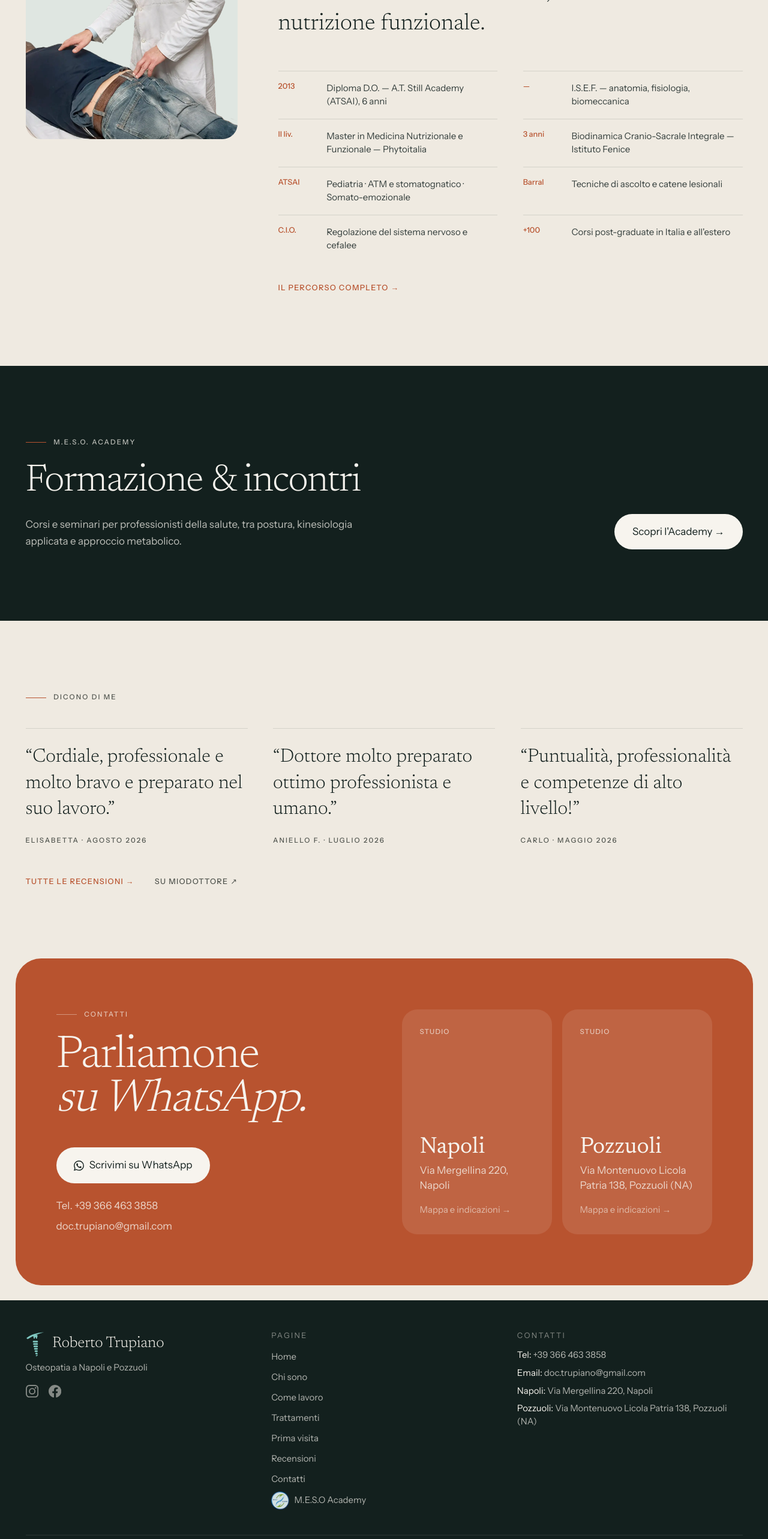
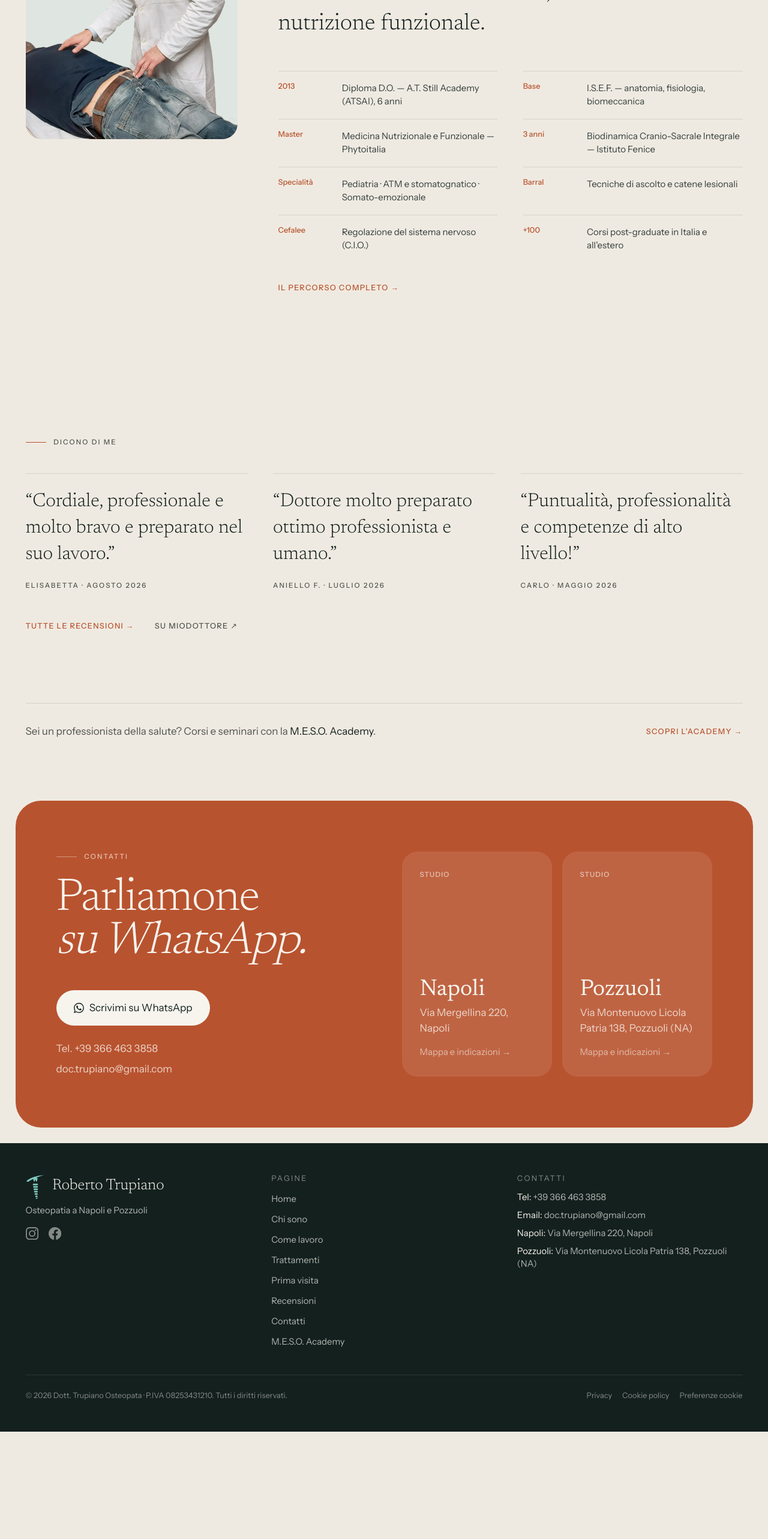
Before and after one commit to michele1977/osteopata-site, a Next.js app: page / in a window 1280 px wide. Shown: the part 3080-5646 px from the top of the page at 60% size. After the commit the page ends 5467 px from the top, so only its background shows below. Built offline with nearby package versions, Linux system fonts and the light colour scheme.

Commit message:
Ritocchi: etichette leggibili su telefono, formazione comprensibile, titolo Chi sono, Academy in una riga, footer
Co-Authored-By: Claude Sonnet 5.5 <noreply@anthropic.com>
Claude-Session: https://claude.ai/code/session_01BajuaXcQj4vgDBABugaeYk

```diff
--- a/app/chi-sono/page.tsx
+++ b/app/chi-sono/page.tsx
@@ -8,7 +8,7 @@ import CallBand from "@/components/ui/CallBand";
 import { FORMAZIONE } from "@/lib/formazione";
 
 export const metadata: Metadata = {
-  title: "Chi sono – Osteopata a Napoli e Pozzuoli | Roberto Trupiano",
+  title: "Chi sono – Osteopata a Napoli e Pozzuoli",
   description:
     "Roberto Trupiano, osteopata a Napoli e Pozzuoli. Trattamenti personalizzati per mal di schiena, cervicale, postura e dolori articolari.",
 };
@@ -124,7 +124,7 @@ export default function ChiSonoPage() {
           <ul className="lg:col-span-8">
             {FORMAZIONE.map(([k, v]) => (
               <li key={v} className="flex gap-6 border-t border-line py-5">
-                <span className="w-16 shrink-0 text-xs font-medium text-tufo">{k}</span>
+                <span className="w-24 shrink-0 text-xs font-medium text-tufo">{k}</span>
                 <span className="text-ink/85">{v}</span>
               </li>
             ))}
--- a/app/contatti/page.tsx
+++ b/app/contatti/page.tsx
@@ -42,7 +42,7 @@ export default function ContattiPage() {
         aside={
           <dl className="rounded-[1.75rem] bg-paper p-8 ring-1 ring-line">
             <div>
-              <dt className="text-[11.5px] font-medium uppercase tracking-[0.18em] text-stone">
+              <dt className="text-[13px] sm:text-[11.5px] font-medium uppercase tracking-[0.18em] text-stone">
                 Telefono
               </dt>
               <dd className="mt-2">
@@ -52,7 +52,7 @@ export default function ContattiPage() {
               </dd>
             </div>
             <div className="mt-6 border-t border-line pt-6">
-              <dt className="text-[11.5px] font-medium uppercase tracking-[0.18em] text-stone">Email</dt>
+              <dt className="text-[13px] sm:text-[11.5px] font-medium uppercase tracking-[0.18em] text-stone">Email</dt>
               <dd className="mt-2">
                 <a
                   href={`mailto:${CONTACT_INFO.email}`}
--- a/app/meso-academy/page.tsx
+++ b/app/meso-academy/page.tsx
@@ -93,7 +93,7 @@ export default function MesoAcademyPage() {
           {acronimo.map(([lettera, parola]) => (
             <div key={lettera} className="py-12 md:px-8 md:first:pl-0">
               <div className="font-display text-6xl font-light text-sand">{lettera}</div>
-              <div className="mt-2 text-[11.5px] font-medium uppercase tracking-[0.18em] text-paper/75">
+              <div className="mt-2 text-[13px] sm:text-[11.5px] font-medium uppercase tracking-[0.18em] text-paper/75">
                 {parola}
               </div>
             </div>
--- a/app/page.tsx
+++ b/app/page.tsx
@@ -26,7 +26,7 @@ const studi = [
 
 function Label({ children }: { children: React.ReactNode }) {
   return (
-    <div className="flex items-center gap-3 text-[11.5px] font-medium uppercase tracking-[0.18em] text-stone">
+    <div className="flex items-center gap-3 text-[13px] sm:text-[11.5px] font-medium uppercase tracking-[0.18em] text-stone">
       <span className="h-px w-8 bg-tufo" />
       {children}
     </div>
@@ -47,7 +47,7 @@ export default function HomePage() {
         />
         <div className="relative mx-auto grid max-w-[1320px] gap-12 px-6 pb-20 pt-16 lg:grid-cols-12 lg:items-center lg:px-10 lg:pt-20">
           <div className="lg:col-span-7">
-            <div className="flex items-center gap-3 text-[11.5px] font-medium uppercase tracking-[0.18em] text-stone">
+            <div className="flex items-center gap-3 text-[13px] sm:text-[11.5px] font-medium uppercase tracking-[0.18em] text-stone">
               <span className="h-px w-8 bg-tufo" />
               Osteopata D.O. · Napoli &amp; Pozzuoli
             </div>
@@ -68,13 +68,13 @@ export default function HomePage() {
             </p>
             <dl className="mt-8 grid max-w-lg grid-cols-2 border-t border-ink/15 pt-3">
               <div>
-                <dt className="text-[11.5px] font-medium uppercase tracking-[0.18em] text-stone">Telefono</dt>
+                <dt className="text-[13px] sm:text-[11.5px] font-medium uppercase tracking-[0.18em] text-stone">Telefono</dt>
                 <dd className="mt-0.5">
                   <span className="font-display text-xl">{phoneShort}</span>
                 </dd>
               </div>
               <div className="border-l border-ink/15 pl-6">
-                <dt className="text-[11.5px] font-medium uppercase tracking-[0.18em] text-stone">Studi</dt>
+                <dt className="text-[13px] sm:text-[11.5px] font-medium uppercase tracking-[0.18em] text-stone">Studi</dt>
                 <dd className="mt-0.5">
                   <a
                     href="#contatti"
@@ -119,7 +119,7 @@ export default function HomePage() {
             ].map(([a, b]) => (
               <div key={b} className="px-4 py-6 first:pl-0">
                 <div className="font-display text-2xl">{a}</div>
-                <div className="text-[11.5px] font-medium uppercase tracking-wider text-stone">{b}</div>
+                <div className="text-[13px] sm:text-[11.5px] font-medium uppercase tracking-wider text-stone">{b}</div>
               </div>
             ))}
           </div>
@@ -155,7 +155,7 @@ export default function HomePage() {
             <ul className="mt-12 grid sm:grid-cols-2 sm:gap-x-10">
               {FORMAZIONE.map(([k, v]) => (
                 <li key={v} className="flex gap-5 border-t border-line py-4">
-                  <span className="w-14 shrink-0 text-xs font-medium text-tufo">{k}</span>
+                  <span className="w-20 shrink-0 text-xs font-medium text-tufo">{k}</span>
                   <span className="text-[15px] text-ink/85">{v}</span>
                 </li>
               ))}
@@ -170,33 +170,6 @@ export default function HomePage() {
         </div>
       </section>
 
-      {/* M.E.S.O. ACADEMY */}
-      <section id="eventi" className="bg-ink py-28 text-paper">
-        <div className="mx-auto grid max-w-[1320px] gap-10 px-6 lg:grid-cols-12 lg:items-end lg:px-10">
-          <div className="lg:col-span-8">
-            <div className="flex items-center gap-3 text-[11.5px] font-medium uppercase tracking-[0.18em] text-paper/75">
-              <span className="h-px w-8 bg-tufo" />
-              M.E.S.O. Academy
-            </div>
-            <h2 className="mt-6 font-display text-5xl font-light tracking-tight md:text-6xl">
-              Formazione &amp; incontri
-            </h2>
-            <p className="mt-6 max-w-xl leading-relaxed text-paper/75">
-              Corsi e seminari per professionisti della salute, tra postura, kinesiologia applicata
-              e approccio metabolico.
-            </p>
-          </div>
-          <div className="lg:col-span-4 lg:text-right">
-            <Link
-              href="/meso-academy"
-              className="inline-block rounded-full bg-paper px-7 py-4 text-ink transition hover:bg-tufo hover:text-paper"
-            >
-              Scopri l&apos;Academy →
-            </Link>
-          </div>
-        </div>
-      </section>
-
       {/* RECENSIONI */}
       <section className="mx-auto max-w-[1320px] px-6 py-28 lg:px-10">
         <Label>Dicono di me</Label>
@@ -206,7 +179,7 @@ export default function HomePage() {
               <blockquote className="font-display text-2xl font-light leading-snug md:text-3xl">
                 “{r.testo}”
               </blockquote>
-              <figcaption className="mt-5 text-[11.5px] font-medium uppercase tracking-[0.18em] text-stone">
+              <figcaption className="mt-5 text-[13px] sm:text-[11.5px] font-medium uppercase tracking-[0.18em] text-stone">
                 {r.nome} · {r.data}
               </figcaption>
             </figure>
@@ -227,12 +200,25 @@ export default function HomePage() {
         </div>
       </section>
 
+      {/* M.E.S.O. ACADEMY: riga per i colleghi, non per i pazienti */}
+      <section id="eventi" className="mx-auto max-w-[1320px] px-6 pb-24 lg:px-10">
+        <div className="flex flex-wrap items-center justify-between gap-4 border-t border-line pt-8">
+          <p className="text-stone">
+            Sei un professionista della salute? Corsi e seminari con la{" "}
+            <span className="text-ink">M.E.S.O. Academy</span>.
+          </p>
+          <Link href="/meso-academy" className="text-xs font-medium uppercase tracking-widest text-tufo hover:underline">
+            Scopri l&apos;Academy →
+          </Link>
+        </div>
+      </section>
+
       {/* CONTATTI */}
       <section id="contatti" className="px-4 pb-4 lg:px-6 lg:pb-6">
         <div className="relative overflow-hidden rounded-[2.5rem] bg-tufo px-6 py-20 text-paper lg:px-16">
           <div className="grid gap-14 lg:grid-cols-12">
             <div className="lg:col-span-6">
-              <div className="flex items-center gap-3 text-[11.5px] font-medium uppercase tracking-[0.18em] text-paper/70">
+              <div className="flex items-center gap-3 text-[13px] sm:text-[11.5px] font-medium uppercase tracking-[0.18em] text-paper/70">
                 <span className="h-px w-8 bg-paper/40" />
                 Contatti
               </div>
@@ -264,7 +250,7 @@ export default function HomePage() {
                   href="/contatti"
                   className="group flex flex-col justify-between rounded-3xl bg-paper/10 p-7 transition hover:bg-paper/20"
                 >
-                  <span className="text-[11.5px] font-medium uppercase tracking-widest text-paper/70">Studio</span>
+                  <span className="text-[13px] sm:text-[11.5px] font-medium uppercase tracking-widest text-paper/70">Studio</span>
                   <span className="mt-20">
                     <span className="block font-display text-4xl">{citta}</span>
                     <span className="mt-1 block text-paper/80">{indirizzo}</span>
--- a/app/prima-visita/page.tsx
+++ b/app/prima-visita/page.tsx
@@ -91,7 +91,7 @@ export default function PrimaVisitaPage() {
           <dl className="lg:col-span-8">
             {infoPratiche.map((info) => (
               <div key={info.titolo} className="grid gap-2 border-t border-line py-7 sm:grid-cols-3 sm:gap-8">
-                <dt className="text-[11.5px] font-medium uppercase tracking-[0.18em] text-stone sm:pt-1">
+                <dt className="text-[13px] sm:text-[11.5px] font-medium uppercase tracking-[0.18em] text-stone sm:pt-1">
                   {info.titolo}
                 </dt>
                 <dd className="leading-relaxed text-ink/85 sm:col-span-2">{info.testo}</dd>
--- a/app/recensioni/page.tsx
+++ b/app/recensioni/page.tsx
@@ -38,7 +38,7 @@ export default function RecensioniPage() {
               <blockquote className="font-display text-3xl font-light leading-snug md:text-4xl">
                 &ldquo;{r.testo}&rdquo;
               </blockquote>
-              <figcaption className="mt-6 text-[11.5px] font-medium uppercase tracking-[0.18em] text-stone">
+              <figcaption className="mt-6 text-[13px] sm:text-[11.5px] font-medium uppercase tracking-[0.18em] text-stone">
                 {r.nome} · {r.visita} · {r.data}
               </figcaption>
             </figure>
--- a/components/home/Disturbi.tsx
+++ b/components/home/Disturbi.tsx
@@ -132,7 +132,7 @@ export default function Disturbi() {
 
         {/* Dettaglio zona */}
         <div className="flex flex-col lg:col-span-7">
-          <div className="flex items-center gap-3 font-mono font-medium text-[11.5px] uppercase tracking-[0.18em] text-stone">
+          <div className="flex items-center gap-3 font-mono font-medium text-[13px] sm:text-[11.5px] uppercase tracking-[0.18em] text-stone">
             <span className="h-px w-8 bg-tufo" />
             Cosa trattiamo
           </div>
--- a/components/home/Triangolo.tsx
+++ b/components/home/Triangolo.tsx
@@ -27,7 +27,7 @@ export default function Triangolo() {
     <section id="metodo" className="mx-auto max-w-[1320px] px-6 py-28 lg:px-10">
       <div className="grid gap-16 lg:grid-cols-12">
         <div className="lg:col-span-5">
-          <div className="flex items-center gap-3 text-[11.5px] font-medium uppercase tracking-[0.18em] text-stone">
+          <div className="flex items-center gap-3 text-[13px] sm:text-[11.5px] font-medium uppercase tracking-[0.18em] text-stone">
             <span className="h-px w-8 bg-tufo" />
             Il metodo
           </div>
@@ -78,7 +78,7 @@ export default function Triangolo() {
               ))}
             </svg>
             <div className="relative max-w-sm text-center">
-              <div className="text-[11.5px] font-medium uppercase tracking-[0.2em] text-paper/75">
+              <div className="text-[13px] sm:text-[11.5px] font-medium uppercase tracking-[0.2em] text-paper/75">
                 Dimensione {triangle[tri].n}
               </div>
               <div className="mt-3 font-display text-4xl italic">{triangle[tri].key}</div>
--- a/components/layout/Footer.tsx
+++ b/components/layout/Footer.tsx
@@ -1,5 +1,4 @@
 import Link from "next/link";
-import Image from "next/image";
 import { NAV_LINKS, SITE_NAME, CONTACT_INFO, SOCIAL_LINKS, LEGAL_INFO } from "@/lib/constants";
 import Container from "@/components/ui/Container";
 import { LogoMark } from "@/components/layout/Logo";
@@ -56,18 +55,8 @@ export default function Footer() {
                 </li>
               ))}
               <li>
-                <Link
-                  href="/meso-academy"
-                  className="flex items-center gap-2 text-sm text-paper/70 hover:text-[#e08a68] transition-colors"
-                >
-                  <Image
-                    src="/meso-logo.png"
-                    alt="Logo M.E.S.O Academy"
-                    width={28}
-                    height={28}
-                    className="h-7 w-7 object-contain"
-                  />
-                  M.E.S.O Academy
+                <Link href="/meso-academy" className="text-sm text-paper/70 hover:text-[#e08a68] transition-colors">
+                  M.E.S.O. Academy
                 </Link>
               </li>
             </ul>
--- a/components/ui/Eyebrow.tsx
+++ b/components/ui/Eyebrow.tsx
@@ -7,7 +7,7 @@ type EyebrowProps = {
 export default function Eyebrow({ children, dark = false }: EyebrowProps) {
   return (
     <div
-      className={`flex items-center gap-3 text-[11.5px] font-medium uppercase tracking-[0.18em] ${
+      className={`flex items-center gap-3 text-[13px] sm:text-[11.5px] font-medium uppercase tracking-[0.18em] ${
         dark ? "text-paper/75" : "text-stone"
       }`}
     >
--- a/lib/formazione.ts
+++ b/lib/formazione.ts
@@ -1,11 +1,11 @@
 // Percorso formativo del Dott. Trupiano, usato in home e in Chi sono.
 export const FORMAZIONE: [string, string][] = [
   ["2013", "Diploma D.O. — A.T. Still Academy (ATSAI), 6 anni"],
-  ["—", "I.S.E.F. — anatomia, fisiologia, biomeccanica"],
-  ["II liv.", "Master in Medicina Nutrizionale e Funzionale — Phytoitalia"],
+  ["Base", "I.S.E.F. — anatomia, fisiologia, biomeccanica"],
+  ["Master", "Medicina Nutrizionale e Funzionale — Phytoitalia"],
   ["3 anni", "Biodinamica Cranio-Sacrale Integrale — Istituto Fenice"],
-  ["ATSAI", "Pediatria · ATM e stomatognatico · Somato-emozionale"],
+  ["Specialità", "Pediatria · ATM e stomatognatico · Somato-emozionale"],
   ["Barral", "Tecniche di ascolto e catene lesionali"],
-  ["C.I.O.", "Regolazione del sistema nervoso e cefalee"],
+  ["Cefalee", "Regolazione del sistema nervoso (C.I.O.)"],
   ["+100", "Corsi post-graduate in Italia e all'estero"],
 ];
```
